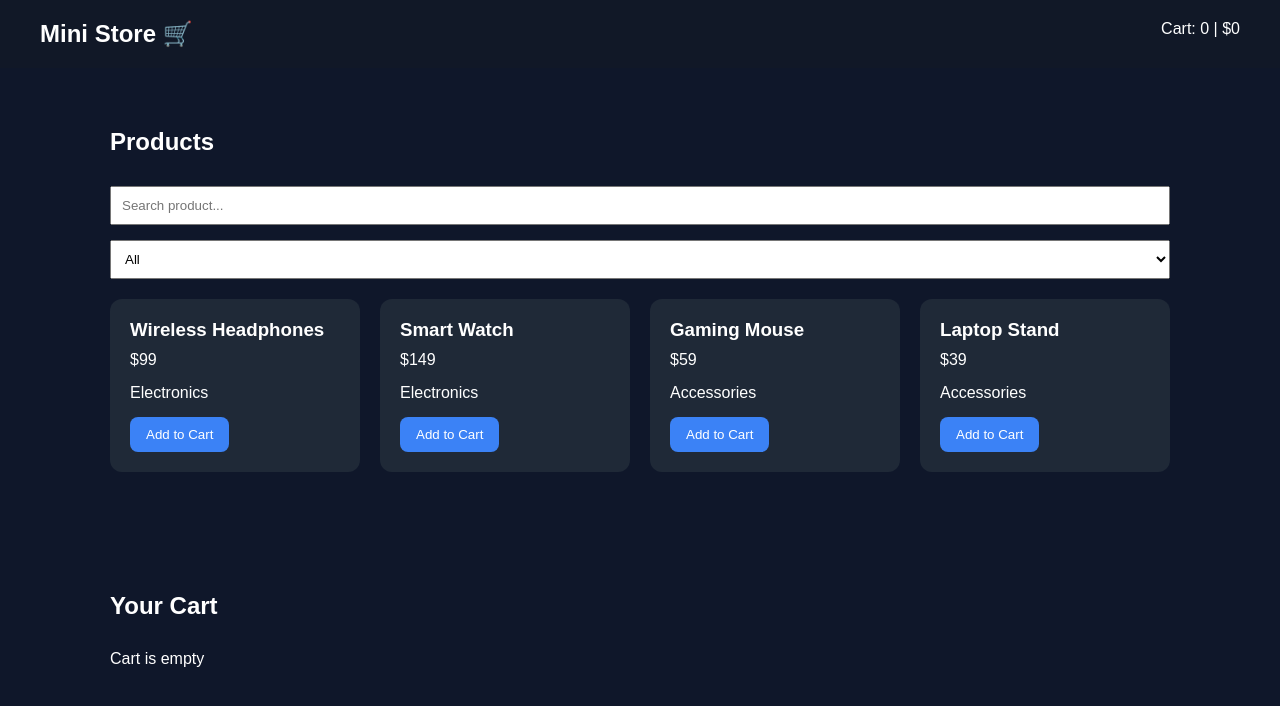
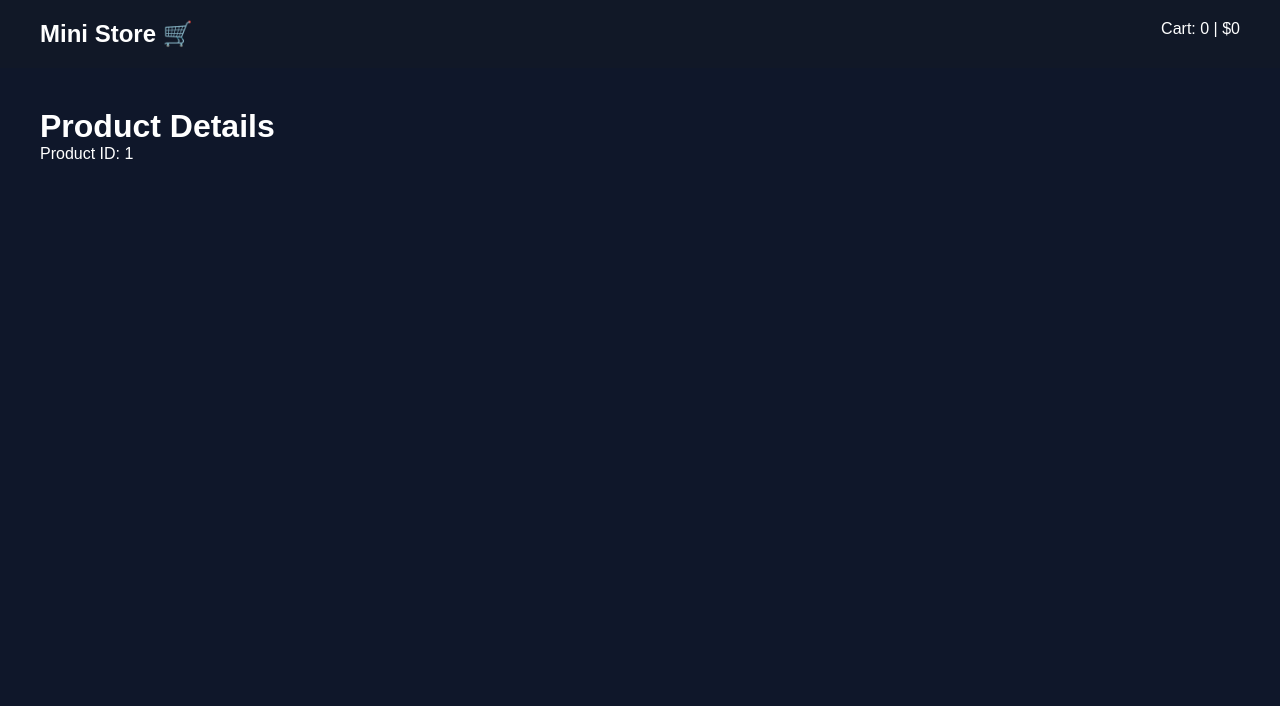
Before and after one commit to IqraFEE/mini-store-react, a React (Vite) app: page /product/1 in a window 1280 px wide. Shown: the top 706 px of the page. Built offline with nearby package versions, Linux system fonts and the light colour scheme.

Commit message:
Product Detail Page using React Router

```diff
--- a/src/App.jsx
+++ b/src/App.jsx
@@ -1,55 +1,34 @@
 import Navbar from "./components/Navbar";
 import Products from "./components/Products";
 import Cart from "./components/Cart";
+import ProductDetails from "./pages/ProductDetails";
+
+import { Routes, Route } from "react-router-dom";
 
 /*
-  🧠 APP COMPONENT (NOW CLEAN)
+  🧠 APP NOW CONTROLS PAGES
 
-  Before:
-  - App was managing cart state + logic
-
-  Now:
-  - Cart logic moved to CartContext (global state)
-  - App only handles layout and rendering components
-
-  This makes App:
-  ✔ simpler
-  ✔ cleaner
-  ✔ scalable
+  Instead of showing everything at once,
+  we show different components based on URL
 */
 
 function App() {
   return (
     <div>
       <Navbar />
-      <Products />
-      <Cart />
+
+      <Routes>
+        {/* Home page (products list) */}
+        <Route path="/" element={<Products />} />
+
+        {/* Cart page */}
+        <Route path="/cart" element={<Cart />} />
+
+        {/* Product detail page */}
+        <Route path="/product/:id" element={<ProductDetails />} />
+      </Routes>
     </div>
   );
 }
 
 export default App;
-
-/*
-  📌 NOTES (READ THIS LATER)
-
-  1. App is now a "layout shell"
-  2. No more prop drilling
-  3. All cart logic comes from CartContext
-  4. Components will now use:
-        import { useCart } from "../context/CartContext";
-
-  5. This is how real production React apps are structured
-
-
-  -------------
-
-  JSON.parse(savedCart)
-  Turns saved text back into real array.
-  Because browser stores text only.
-
-  ----------
-
-  JSON.stringify(cart)
-  Turns array into text so browser can store it.
-*/
--- a/src/components/Products.jsx
+++ b/src/components/Products.jsx
@@ -1,18 +1,19 @@
 import { useState } from "react";
 import { useCart } from "../context/CartContext";
+import { useNavigate } from "react-router-dom";
 
 /*
-  🧠 PRODUCTS COMPONENT (CONTEXT VERSION)
+  🧠 PRODUCTS PAGE (ROUTER + CONTEXT VERSION)
 
-  Changes from before:
-  - Removed props (no more addToCart prop)
-  - Using global CartContext instead
-  - Cleaner + scalable architecture
+  What changed:
+  ✔ Uses CartContext (no props)
+  ✔ Adds React Router navigation
+  ✔ Click product → opens detail page
 */
 
 function Products() {
-  // Get addToCart from global context
   const { addToCart } = useCart();
+  const navigate = useNavigate();
 
   // Search state
   const [search, setSearch] = useState("");
@@ -20,7 +21,7 @@ function Products() {
   // Category state
   const [category, setCategory] = useState("All");
 
-  // Products data (static for now)
+  // Product data (static for now)
   const products = [
     {
       name: "Wireless Headphones",
@@ -44,7 +45,7 @@ function Products() {
     }
   ];
 
-  // Filter logic (search + category)
+  // Filter logic
   const filteredProducts = products.filter((product) => {
     const matchSearch = product.name
       .toLowerCase()
@@ -61,7 +62,7 @@ function Products() {
     <section className="products">
       <h1>Products</h1>
 
-      {/* SEARCH INPUT */}
+      {/* SEARCH */}
       <input
         type="text"
         placeholder="Search product..."
@@ -92,13 +93,28 @@ function Products() {
       {/* PRODUCTS GRID */}
       <div className="grid">
         {filteredProducts.map((product, index) => (
-          <div className="card" key={index}>
+          <div
+            className="card"
+            key={index}
+            style={{ cursor: "pointer" }}
+
+            /* 🧠 CLICK → GO TO PRODUCT PAGE */
+            onClick={() =>
+              navigate(`/product/${index}`)
+            }
+          >
             <h3>{product.name}</h3>
             <p>${product.price}</p>
             <p>{product.category}</p>
 
-            {/* ADD TO CART (NOW FROM CONTEXT) */}
-            <button onClick={() => addToCart(product)}>
+            {/* ADD TO CART BUTTON */}
+            <button
+              onClick={(e) => {
+                // stop card click navigation
+                e.stopPropagation();
+                addToCart(product);
+              }}
+            >
               Add to Cart
             </button>
           </div>
@@ -113,8 +129,9 @@ export default Products;
 /*
   📌 NOTES (READ THIS LATER)
 
-  1. No props needed anymore (clean architecture)
-  2. addToCart comes from CartContext
-  3. Component is now reusable anywhere
-  4. This is "context-driven state management"
+  1. Product cards are now clickable
+  2. Clicking opens /product/:id route
+  3. Button uses stopPropagation to avoid navigation
+  4. Cart logic comes from global context
+  5. This is standard ecommerce UI pattern
 */
--- a/src/main.jsx
+++ b/src/main.jsx
@@ -2,10 +2,13 @@ import React from "react";
 import ReactDOM from "react-dom/client";
 import App from "./App";
 import { CartProvider } from "./context/CartContext";
+import { BrowserRouter } from "react-router-dom";
 import "./index.css";
 
 ReactDOM.createRoot(document.getElementById("root")).render(
-  <CartProvider>
-    <App />
-  </CartProvider>
+  <BrowserRouter>
+    <CartProvider>
+      <App />
+    </CartProvider>
+  </BrowserRouter>
 );
--- /dev/null
+++ b/src/pages/ProductDetails.jsx
@@ -0,0 +1,34 @@
+import { useParams } from "react-router-dom";
+
+/*
+  🧠 PRODUCT DETAILS PAGE
+
+  This page shows ONE product based on URL id
+*/
+
+function ProductDetails() {
+  const { id } = useParams();
+
+  return (
+    <div style={{ padding: "40px" }}>
+      <h1>Product Details</h1>
+
+      <p>Product ID: {id}</p>
+
+      {/* Later we will fetch real product data here */}
+    </div>
+  );
+}
+
+export default ProductDetails;
+
+/*
+  📌 NOTES (READ THIS LATER)
+
+  1. useParams() reads URL values
+     Example: /product/5 → id = 5
+
+  2. This is how dynamic pages work in React Router
+
+  3. Later we will connect this to real product data
+*/
```
